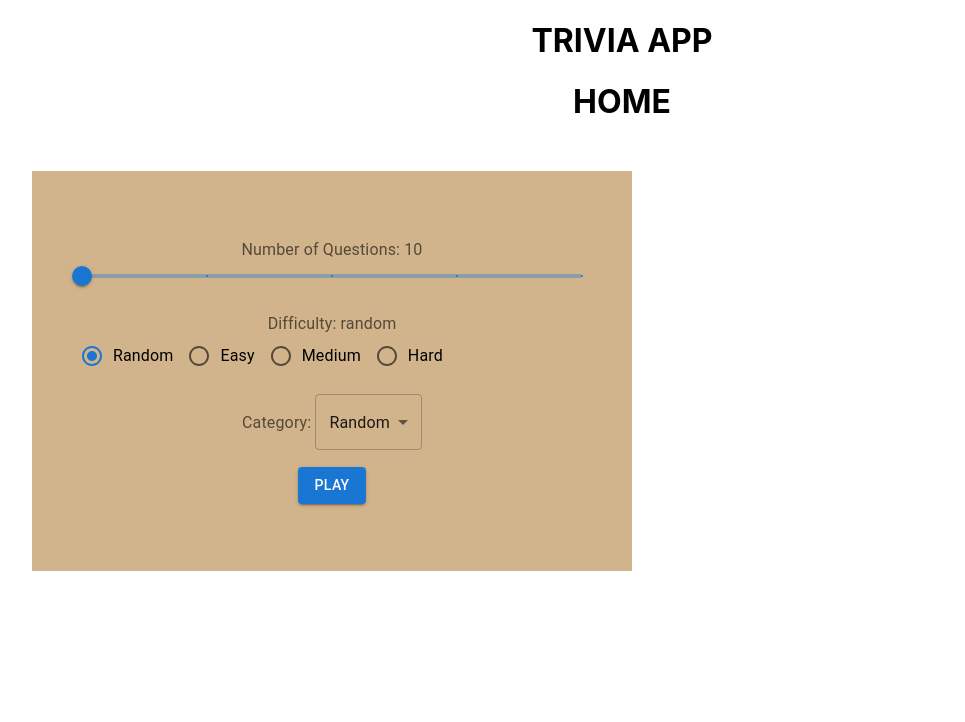
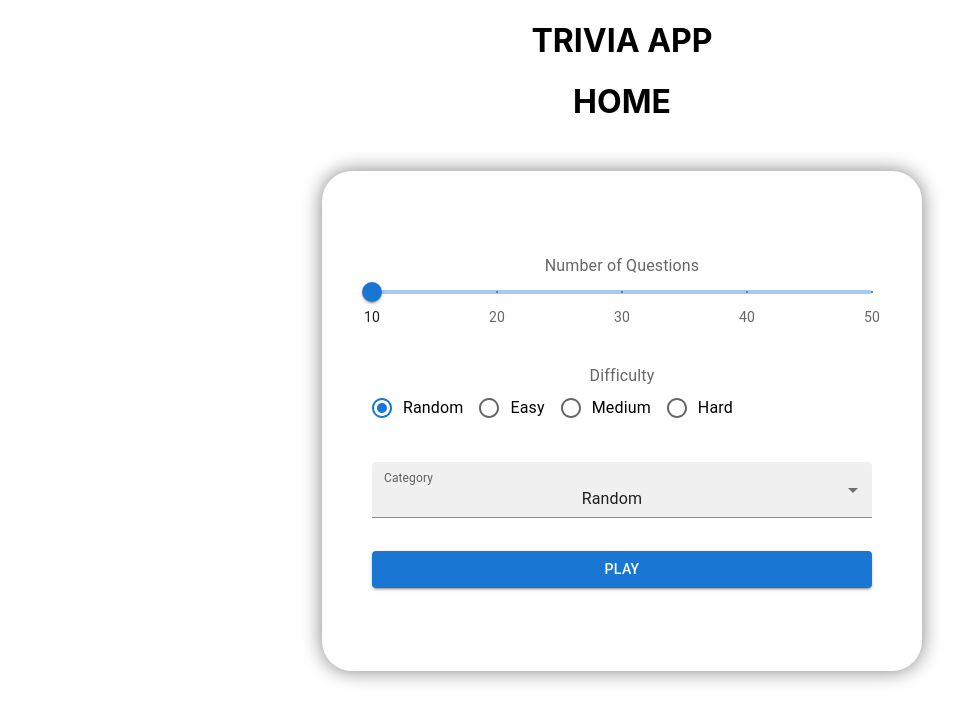
Before and after one commit to KLyrasel/MERN-Trivia, a React (Create React App) app: page / in a window 1280 px wide. Shown: the top 722 px of the page, without its empty margins (18-983 px from the left). Built offline with nearby package versions, Linux system fonts and the light colour scheme.

Commit message:
Added styling to the game settings launcher

```diff
--- a/src/App.js
+++ b/src/App.js
@@ -5,8 +5,6 @@ import Home from './components/Home'
 import Game from './components/Game'
 
 function App() {
-
-
 
   return (
     <div className="App">
--- a/src/components/Home.js
+++ b/src/components/Home.js
@@ -1,11 +1,19 @@
 import * as Mui from "@mui/material"
 import { useState } from "react"
 
-export default function Home() {
+export default function Home(props) {
 
     let [questionAmount, setQuestionAmount] = useState(10)
     let [difficulty, setDifficulty] = useState('random')
     let [category, setCategory] = useState('random')
+
+    const difficultyMarks = [
+        { value: 10, label: '10' },
+        { value: 20, label: '20' },
+        { value: 30, label: '30' },
+        { value: 40, label: '40' },
+        { value: 50, label: '50' }
+    ]
 
     return (
         <div>
@@ -15,27 +23,27 @@ export default function Home() {
                 display: 'flex',
                 flexDirection: 'column',
                 justifyContent: 'space-evenly',
-                margin: '50px',
+                margin: '50px auto',
                 padding: '50px',
                 width: '500px',
-                height: '300px',
-                backgroundColor: 'tan'
+                height: '400px',
+                boxShadow: '0px 0px 20px 0px grey',
+                borderRadius: '30px'
             }}>
 
                 <Mui.Box>
-                    <Mui.FormLabel id='number-of-questions'>Number of Questions: {questionAmount}</Mui.FormLabel>
+                    <Mui.FormLabel id='number-of-questions'>Number of Questions</Mui.FormLabel>
                     <Mui.Slider
                         aria-labelledby='number-of-questions'
-                        valueLabelDisplay="auto"
-                        marks
-                        defaultValue={questionAmount}
+                        marks={difficultyMarks}
+                        value={questionAmount}
                         step={10} min={10} max={50}
                         onChange={(event) => setQuestionAmount(event.target.value)}
                     />
                 </Mui.Box>
 
                 <Mui.Box>
-                    <Mui.FormLabel id='difficulty'>Difficulty: {difficulty}</Mui.FormLabel>
+                    <Mui.FormLabel id='difficulty'>Difficulty</Mui.FormLabel>
                     <Mui.RadioGroup
                         row
                         aria-labelledby='difficulty'
@@ -51,10 +59,12 @@ export default function Home() {
                 </Mui.Box>
 
                 <Mui.Box>
-                    <Mui.FormLabel id='category'>Category: </Mui.FormLabel>
+                    <Mui.FormControl fullWidth variant='filled'>
+                        <Mui.InputLabel id='category'>Category</Mui.InputLabel>
                         <Mui.Select
-                        aria-labelledby='category'
+                            labelId='category'
                             value={category}
+                            label='Category'
                             onChange={(event) => setCategory(event.target.value)}
                         >
                             <Mui.MenuItem value='random'>Random</Mui.MenuItem>
@@ -69,10 +79,11 @@ export default function Home() {
                             <Mui.MenuItem value='society_and_culture'>Society & Culture</Mui.MenuItem>
                             <Mui.MenuItem value='sport_and_leisure'>Sport & Leisure</Mui.MenuItem>
                         </Mui.Select>
+                    </Mui.FormControl>
                 </Mui.Box>
 
                 <Mui.Link href='/game'>
-                    <Mui.Button variant='contained'>PLAY</Mui.Button>
+                    <Mui.Button fullWidth variant='contained'>PLAY</Mui.Button>
                 </Mui.Link>
             </Mui.Box>
         </div>
```
Lines whose indentation alone changed are shown as unchanged.
